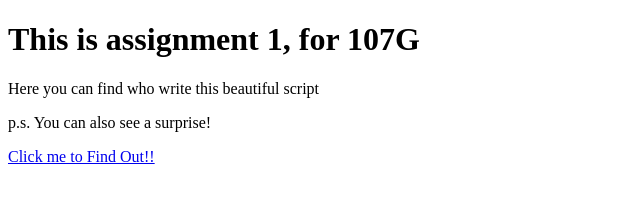
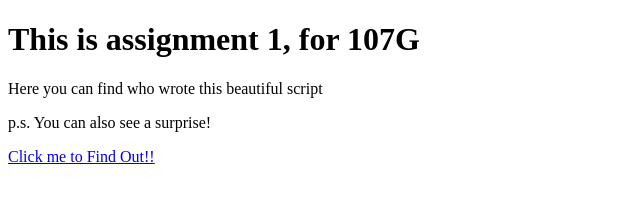
Before and after one commit to SaeSaeeda/107, a plain HTML site: page index.html in a window 1280 px wide. Shown: the full height of the page, 0-640 px from the left. Drawn offline with Linux system fonts and the light colour scheme.

Commit message:
fith try

```diff
--- a/index.html
+++ b/index.html
@@ -2,11 +2,12 @@
 <meta charset = UTF-8>
 <html>
     <head>
+        <meta charset = UTF-8>
         <title> Assignment 1: 107G</title>
     </head>
     <body>
         <h1> This is assignment 1, for 107G</h1>
-        <p> Here you can find who write this beautiful script</p>
+        <p> Here you can find who wrote this beautiful script</p>
         <p> p.s. You can also see a surprise!</p>
         <a href="page2.html">Click me to Find Out!!</a>
     </body>
```
Also changed, not shown: page2.html (+3 -2 lines).
